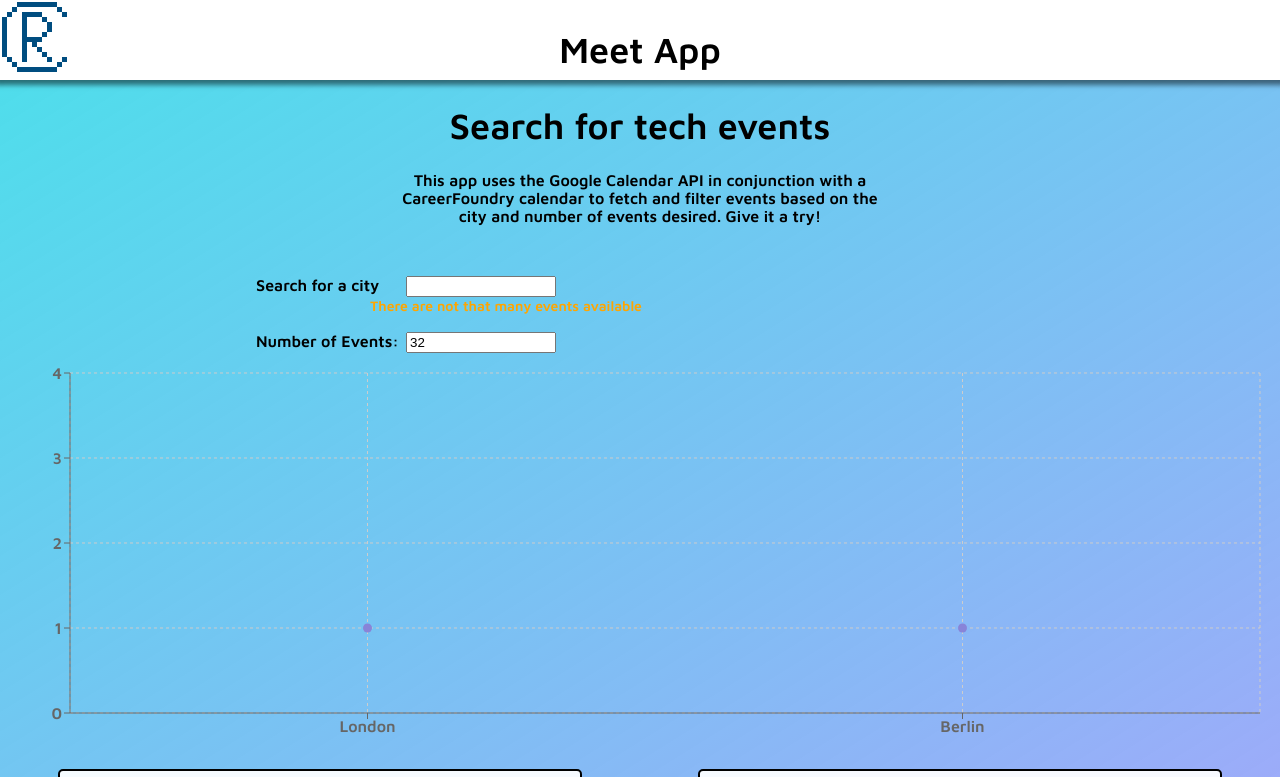
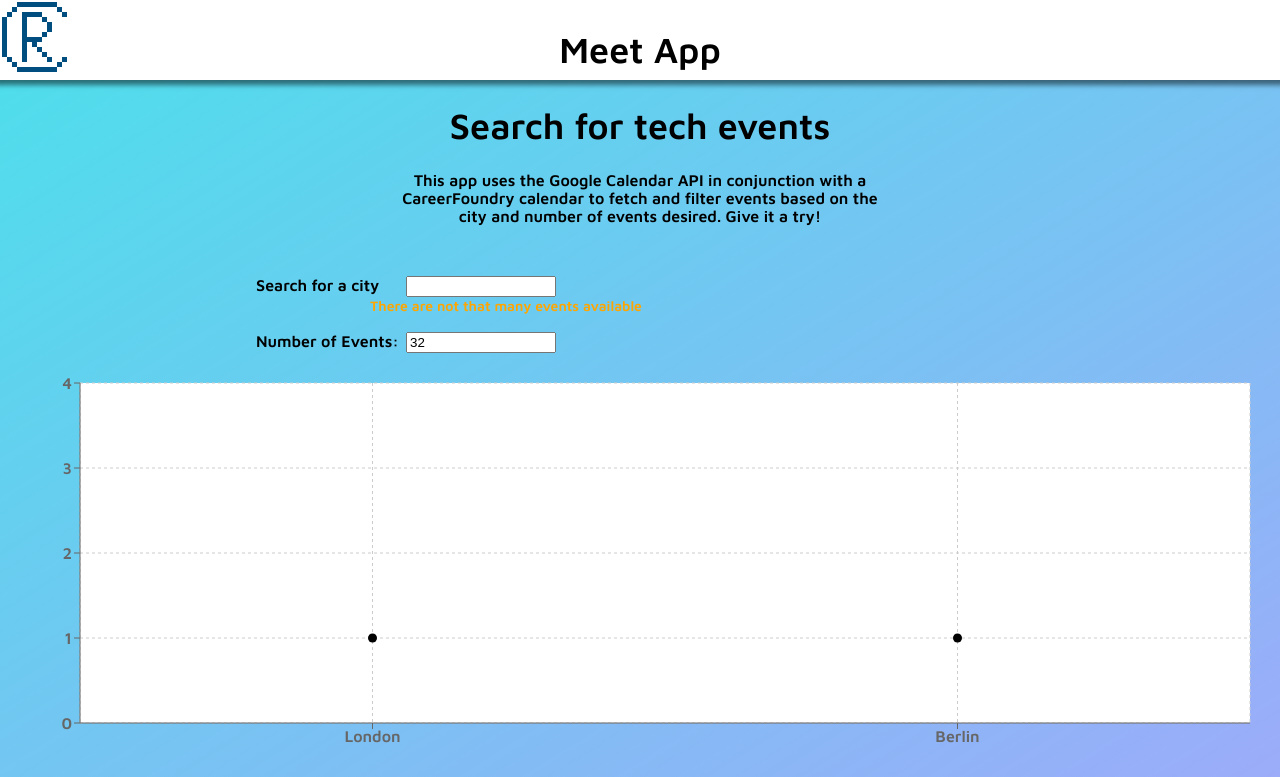
Before and after one commit to RCarpus/meet-app, a React (Create React App) app: page / in a window 1280 px wide. Shown: the top 777 px of the page. Built offline with nearby package versions, Linux system fonts and the light colour scheme; what atatus-spa would draw is missing.

Commit message:
update ScatterChart styles

```diff
--- a/src/App.js
+++ b/src/App.js
@@ -129,16 +129,18 @@ class App extends React.Component {
         <CitySearch locations={locations} numberOfEvents={numberOfEvents} updateEvents={this.updateEvents} />
         <NumberOfEvents updateNumberOfEvents={number => { this.updateNumberOfEvents(number) }} currentNumberOfEvents={events.length} />
 
+        <div className="App__charts">
           <ResponsiveContainer height={400} >
             <ScatterChart
               margin={{ top: 20, right: 20, bottom: 10, left: 10 }}>
-            <CartesianGrid strokeDasharray="3 3" />
+              <CartesianGrid strokeDasharray="3 3" fill="#ffffff" />
               <XAxis dataKey="city" name="City" type="category" />
               <YAxis dataKey="number" name="Number of Events" allowDecimals={false} />
               <Tooltip cursor={{ strokeDasharray: '3 3' }} />
-            <Scatter data={chartData} fill="#8884d8" />
+              <Scatter data={chartData} fill="#000000" />
             </ScatterChart>
           </ResponsiveContainer>
+        </div>
 
         {/* Renders event cards */}
         <EventList events={events} numberOfEvents={numberOfEvents} />
--- a/src/css/App.css
+++ b/src/css/App.css
@@ -93,6 +93,10 @@ li {
   background-color: var(--bg-color-suggestion-hover);
 }
 
+.App__charts {
+  margin: 10px;
+}
+
 @media only screen and (min-width: 550px) {
   li {
     width: 500px;
```
Lines whose indentation alone changed are shown as unchanged.
